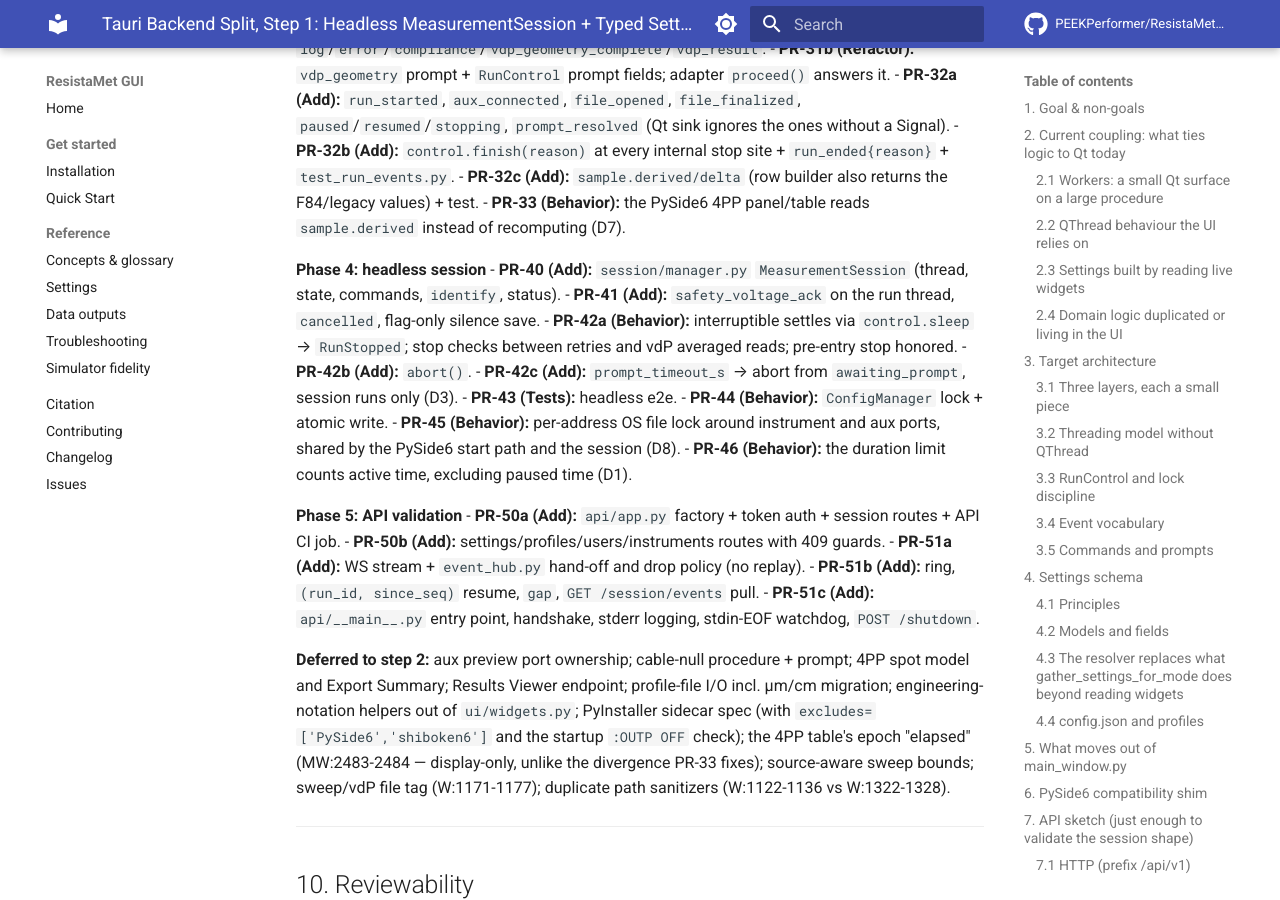
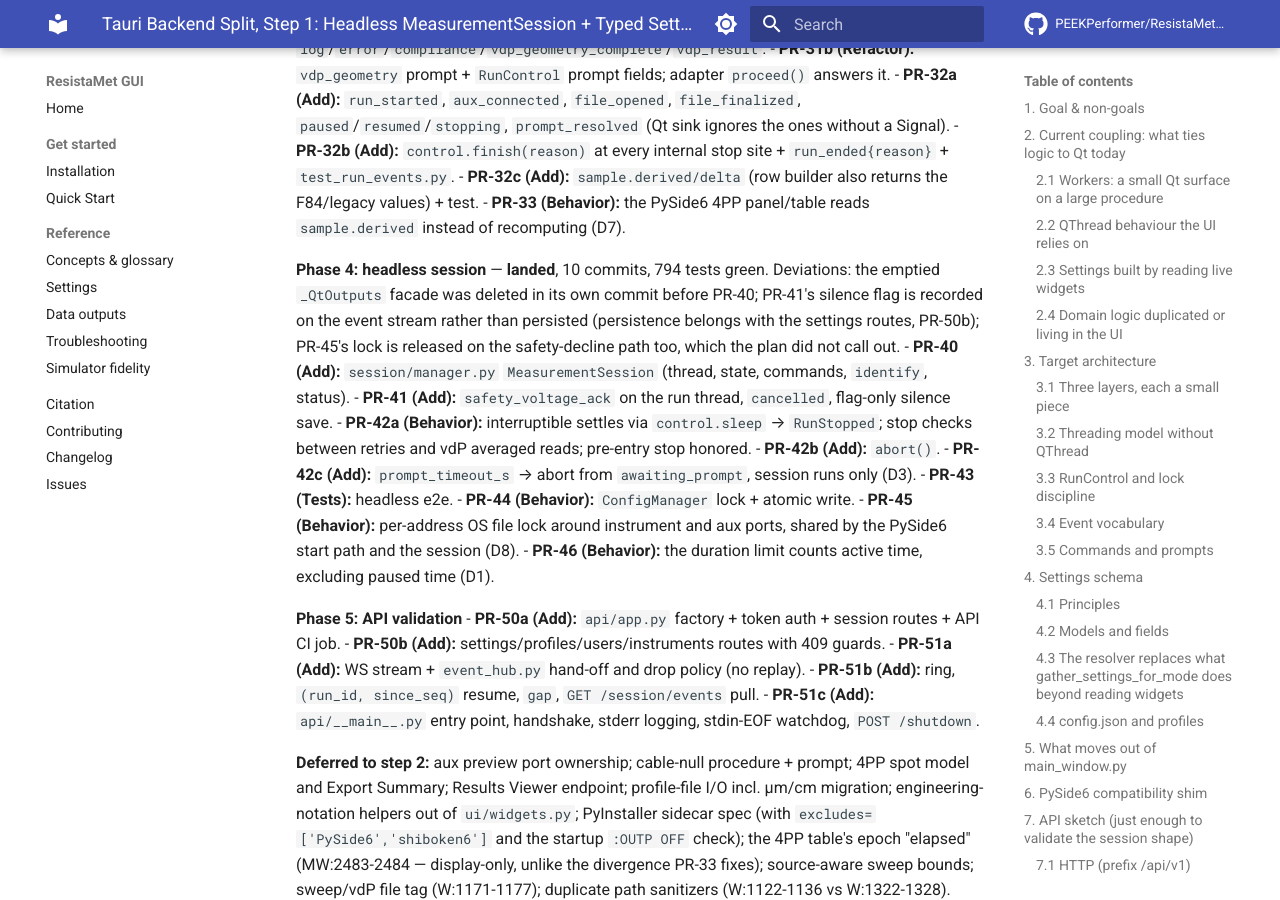
Before and after one commit to PEEKPerformer/ResistaMet-GUI, an MkDocs documentation site: the page built from docs/design/tauri_backend_split.md, in a window 1280 px wide and 900 px high, scrolled down 28280 px. Built offline with MkDocs 1.6.1 and Material for MkDocs 9.7.7, drawn with Linux system fonts in a browser that asks for light colours; comment, search, counter and statistics services are not loaded.

Commit message:
docs(design): record Phase 4 as landed

```diff
--- a/docs/design/tauri_backend_split.md
+++ b/docs/design/tauri_backend_split.md
@@ -844,7 +844,10 @@ run with no report at all.
 - **PR-32c (Add):** `sample.derived/delta` (row builder also returns the F84/legacy values) + test.
 - **PR-33 (Behavior):** the PySide6 4PP panel/table reads `sample.derived` instead of recomputing (D7).
 
-**Phase 4: headless session**
+**Phase 4: headless session** — **landed**, 10 commits, 794 tests green. Deviations: the emptied
+`_QtOutputs` facade was deleted in its own commit before PR-40; PR-41's silence flag is recorded on the
+event stream rather than persisted (persistence belongs with the settings routes, PR-50b); PR-45's lock is
+released on the safety-decline path too, which the plan did not call out.
 - **PR-40 (Add):** `session/manager.py` `MeasurementSession` (thread, state, commands, `identify`, status).
 - **PR-41 (Add):** `safety_voltage_ack` on the run thread, `cancelled`, flag-only silence save.
 - **PR-42a (Behavior):** interruptible settles via `control.sleep` → `RunStopped`; stop checks between
```
